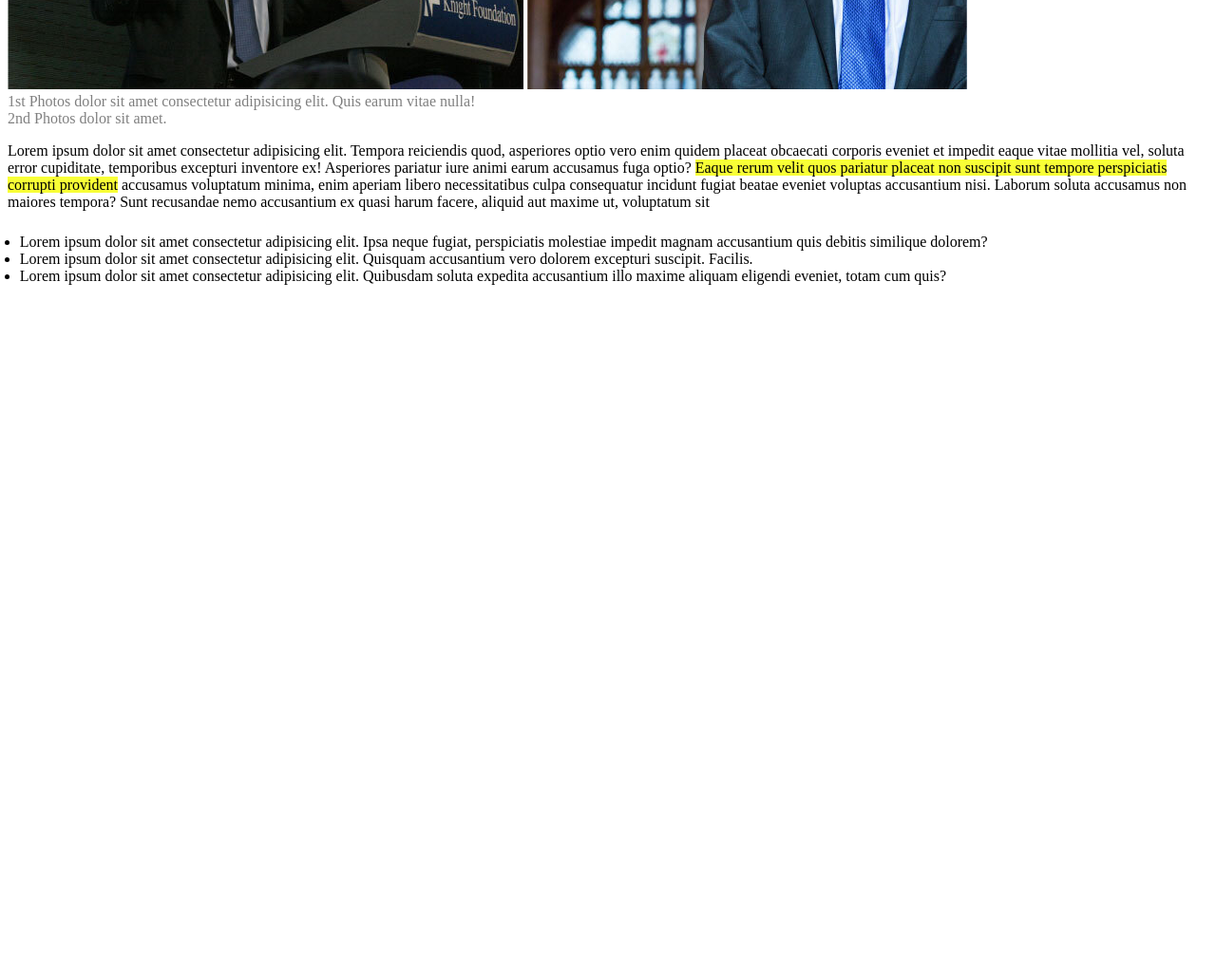
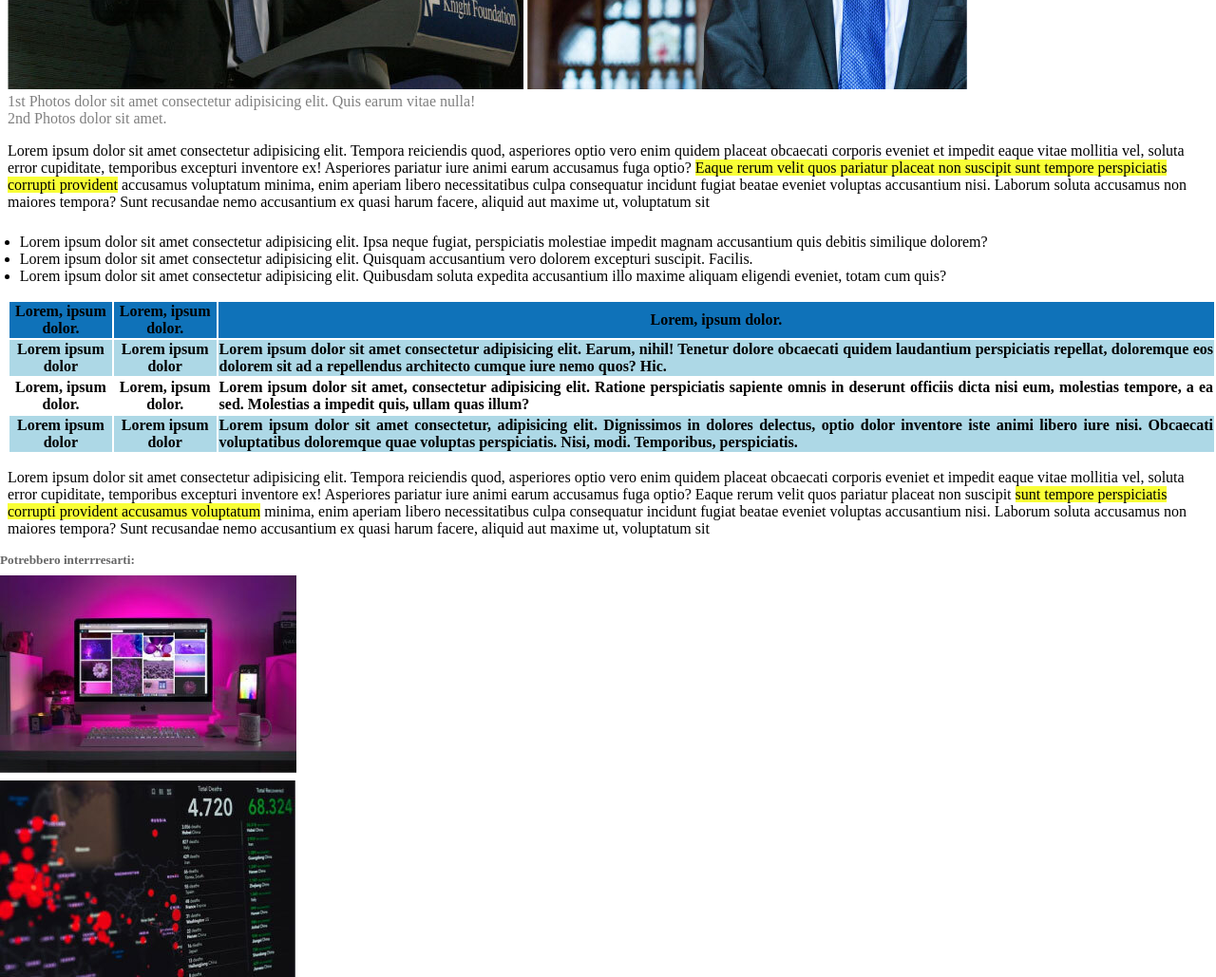
Before and after one commit to sensi-federico/html-css-booleaner, a plain HTML site: page index.html in a window 1280 px wide. Shown: the part 505-1534 px from the top of the page at 95% size. Before the commit the page ends 805 px from the top, so only its background shows below. Drawn offline with Linux system fonts and the light colour scheme.

Commit message:
final_commit

```diff
--- a/index.html
+++ b/index.html
@@ -45,13 +45,72 @@
                 <li>Lorem ipsum dolor sit amet consectetur adipisicing elit.
                     Quibusdam soluta expedita accusantium illo maxime aliquam eligendi eveniet, totam cum quis?</li>
             </ul>
+
+            <table>
+                <thead>
+                    <tr id="table_head">
+                        <th>Lorem, ipsum dolor.</th>
+                        <th>Lorem, ipsum dolor.</th>
+                        <th>Lorem, ipsum dolor.</th>
+                    </tr>
+                </thead>
+
+                <tbody>
+                    <tr class="color_table">
+                        <th>Lorem ipsum dolor</th>
+                        <th>Lorem ipsum dolor</th>
+                        <th class="text_table">Lorem ipsum dolor sit amet consectetur adipisicing elit.
+                             Earum, nihil! Tenetur dolore obcaecati quidem laudantium perspiciatis repellat,
+                             doloremque eos dolorem sit ad a repellendus architecto cumque iure nemo quos? Hic.
+                        </th>
+                    </tr>
+                    <tr>
+                        <th>Lorem, ipsum dolor.</th>
+                        <th>Lorem, ipsum dolor.</th>
+                        <th class="text_table">Lorem ipsum dolor sit amet, consectetur adipisicing elit.
+                            Ratione perspiciatis sapiente omnis in deserunt officiis dicta nisi eum,
+                            molestias tempore, a ea sed. Molestias a impedit quis, ullam quas illum?
+                        </th>
+                    </tr>
+                </tbody>
+
+                <tfoot>
+                    <tr class="color_table">
+                        <th>Lorem ipsum dolor</th>
+                        <th>Lorem ipsum dolor</th>
+                        <th class="text_table">Lorem ipsum dolor sit amet consectetur, adipisicing elit.
+                            Dignissimos in dolores delectus, optio dolor inventore iste animi libero iure nisi.
+                            Obcaecati voluptatibus doloremque quae voluptas perspiciatis. Nisi, modi. Temporibus,
+                            perspiciatis.
+                        </th>
+                    </tr>
+                </tfoot>
+
+            </table>
+
+            <p id="lorem_90" >Lorem ipsum dolor sit amet consectetur adipisicing elit.
+                Tempora reiciendis quod, asperiores optio vero enim quidem placeat obcaecati corporis eveniet
+                et impedit eaque vitae mollitia vel, soluta error cupiditate, temporibus excepturi inventore ex!
+                Asperiores pariatur iure animi earum accusamus fuga optio?
+                Eaque rerum velit quos pariatur placeat non suscipit <span id="underline">sunt tempore perspiciatis corrupti
+                provident accusamus voluptatum</span> minima, enim aperiam libero
+                necessitatibus culpa consequatur incidunt fugiat beatae
+                eveniet voluptas accusantium nisi. Laborum soluta accusamus non maiores tempora?
+                Sunt recusandae nemo accusantium ex quasi harum facere, aliquid aut maxime ut,
+                voluptatum sit</p>
         </div>
-
 
     </main>
 
     <!-- site_footer -->
-    <footer id="site_footer"></footer>
+    <footer id="site_footer">
+        <h5>Potrebbero interrresarti:</h5>
+        <div id="div_image">
+            <!-- <div id="top_left">Lorem, ipsum dolor.</div> -->
+            <img id="image_2" src="./img/monitor.jpg" alt="">
+            <img id="image_1" src="./img/graph.jpg" alt="">
+        </div>
+    </footer>
 
 </body>
 </html>
```
